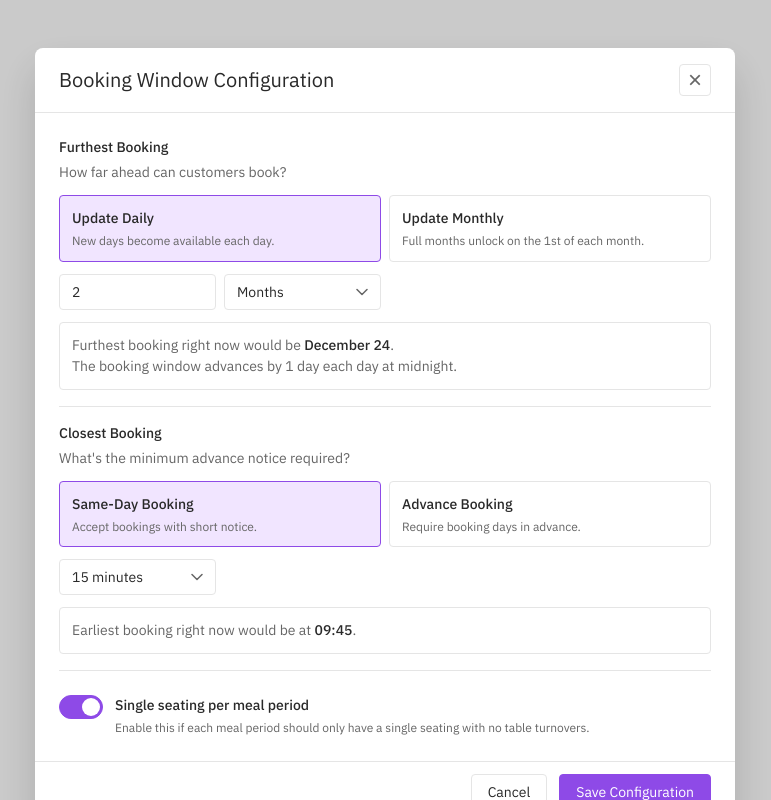
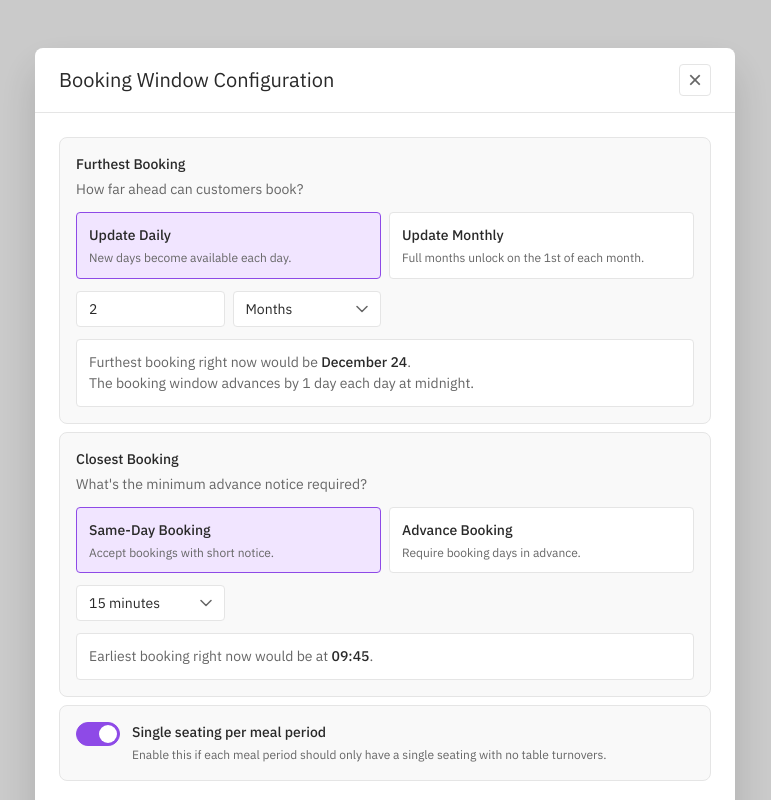
Before and after one commit to xsanctom/booking-window-config, a plain HTML site: page index.html in a window 1280 px wide. Both pictures are taken after a click on the button "Configure Booking Window (EN)". Shown: the whole page, without its empty margins (255-1026 px from the left). Drawn offline with Linux system fonts and the light colour scheme.

Commit message:
Update modal UI: add card-style containers to sections, remove dividers, adjust spacing

```diff
--- a/index.html
+++ b/index.html
@@ -71,8 +71,6 @@
                     </div>
                 </div>
 
-                <div class="divider"></div>
-
                 <!-- Closest Booking Section -->
                 <div class="config-section">
                     <div class="section-header">
@@ -129,8 +127,6 @@
                         Earliest booking right now would be at <strong>14:45</strong>.
                     </div>
                 </div>
-
-                <div class="divider"></div>
 
                 <!-- Toggle Option -->
                 <div class="toggle-section">
@@ -203,8 +199,6 @@
                     </div>
                 </div>
 
-                <div class="divider"></div>
-
                 <!-- Closest Booking Section -->
                 <div class="config-section">
                     <div class="section-header">
@@ -262,8 +256,6 @@
                     </div>
                 </div>
 
-                <div class="divider"></div>
-
                 <!-- Toggle Option -->
                 <div class="toggle-section">
                     <label class="toggle-container">
--- a/styles.css
+++ b/styles.css
@@ -109,7 +109,7 @@ body {
     padding: 24px;
     display: flex;
     flex-direction: column;
-    gap: 16px;
+    gap: 8px;
 }
 
 .content-intro {
@@ -132,6 +132,10 @@ body {
     display: flex;
     flex-direction: column;
     gap: 12px;
+    background-color: var(--surface-raised);
+    border: 1px solid var(--border);
+    border-radius: 8px;
+    padding: 16px;
 }
 
 .section-header {
@@ -279,7 +283,10 @@ body {
 
 /* Toggle Section */
 .toggle-section {
-    margin-top: 8px;
+    background-color: var(--surface-raised);
+    border: 1px solid var(--border);
+    border-radius: 8px;
+    padding: 16px;
 }
 
 .toggle-container {
```
